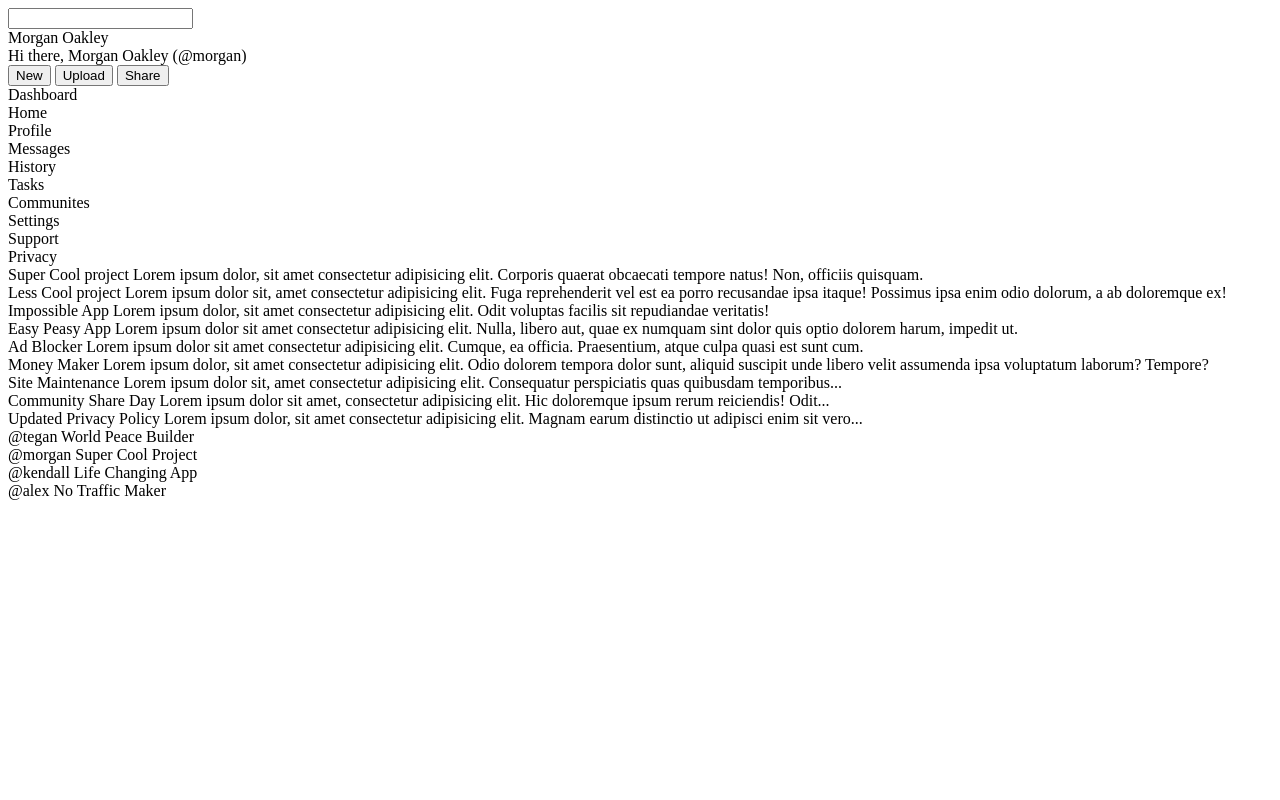
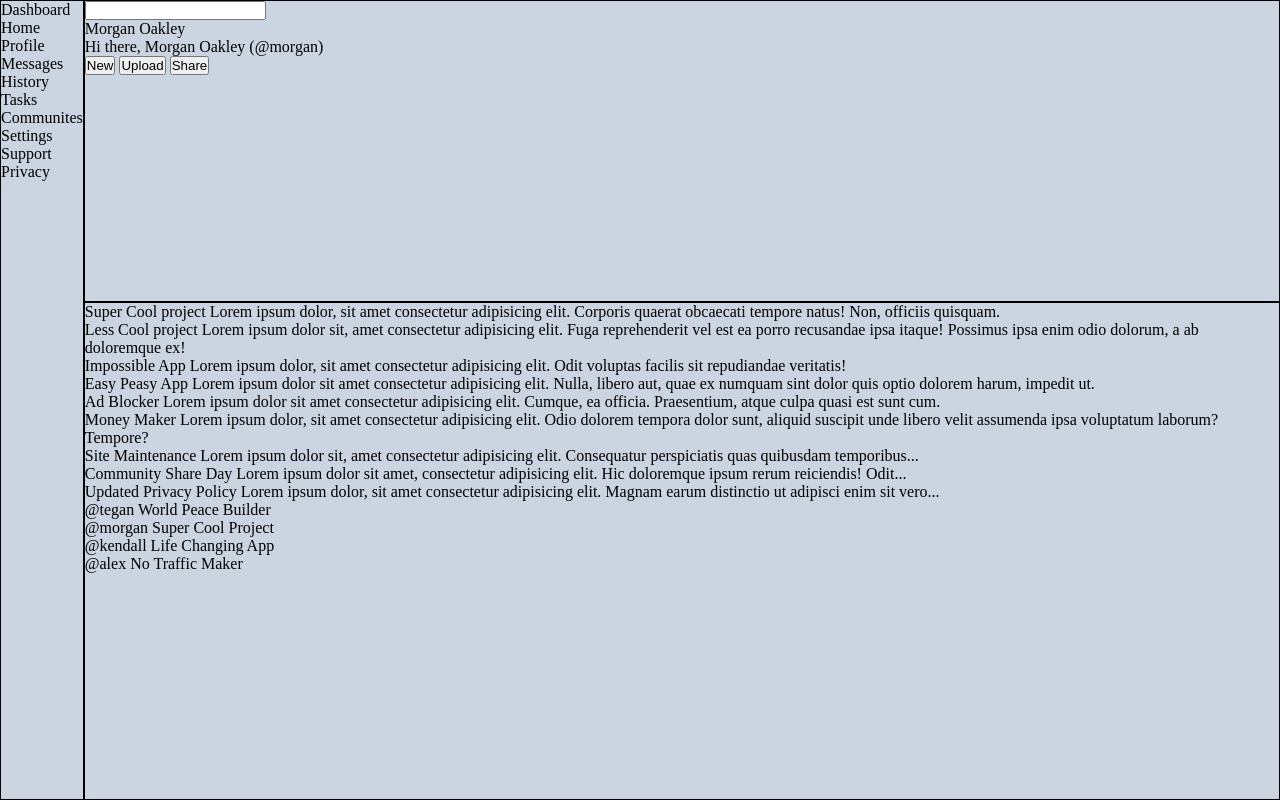
Before and after one commit to acstanie/odin-admin-dashboard, a plain HTML site: page index.html in a window 1280 px wide. Drawn offline with Linux system fonts and the light colour scheme.

Commit message:
created basic layout for the page

```diff
--- a/index.html
+++ b/index.html
@@ -4,6 +4,8 @@
     <meta charset="UTF-8">
     <meta name="viewport" content="width=device-width, initial-scale=1.0">
     <title>Admin Dashboard</title>
+
+    <link rel="stylesheet" href="style/style.css">
 </head>
 <body>
 
--- /dev/null
+++ b/style/style.css
@@ -0,0 +1,35 @@
+* {
+    box-sizing: border-box;
+    margin: 0;
+    padding: 0;
+}
+
+:root {
+    --test-border: 1px solid black;
+}
+
+.container {
+    background-color: #cbd5e1;
+    height: 100vh;
+
+    display: grid;
+    grid-template-columns: minmax(200px, 1fr), minmax(200px, 2fr);
+}
+
+.header, .sidebar, .article {
+    border: 1px solid black;
+}
+
+.header {
+    grid-column: 2 / 3;
+}
+
+.sidebar {
+    grid-row: 1 / 3;
+    grid-column: 1 / 2;
+}
+
+.article {
+    grid-row: 2 / 3;
+    grid-column: 2 / 3;
+}
```
